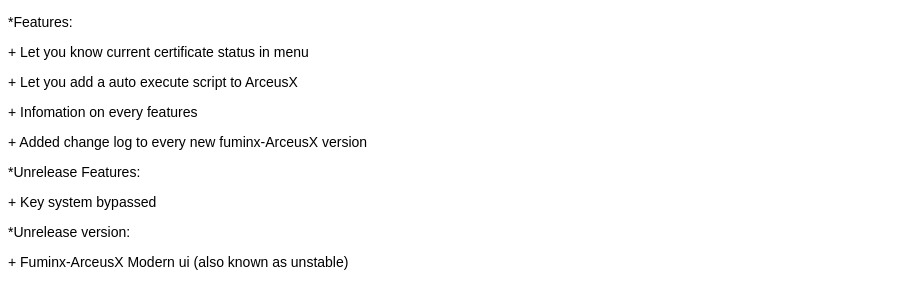
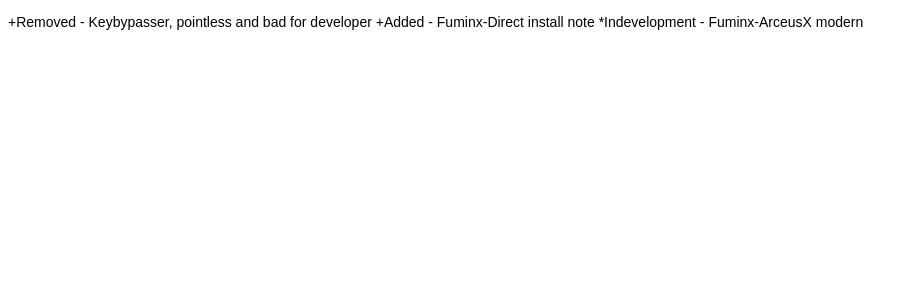
Before and after one commit to zraf0/Fuminx-Arceus, a plain HTML site: page index.html in a window 1280 px wide. Shown: the whole page, without its empty margins (0-918 px from the left). Drawn offline with Linux system fonts and the light colour scheme.

Commit message:
Update index.html

```diff
--- a/index.html
+++ b/index.html
@@ -19,13 +19,11 @@ background-color: #ffffff;
 
 <div class="container">
 <p>
-<p>*Features:
-<p>+ Let you know current certificate status in menu
-<p>+ Let you add a auto execute script to ArceusX
-<p>+ Infomation on every features
-<p>+ Added change log to every new fuminx-ArceusX version
-<p>*Unrelease Features:
-<p>+ Key system bypassed
-<p>*Unrelease version:
-<p>+ Fuminx-ArceusX Modern ui (also known as unstable)
++Removed
+- Keybypasser, pointless and bad for developer
++Added
+- Fuminx-Direct install note
+*Indevelopment
+- Fuminx-ArceusX modern
+</p>
 </div
```
